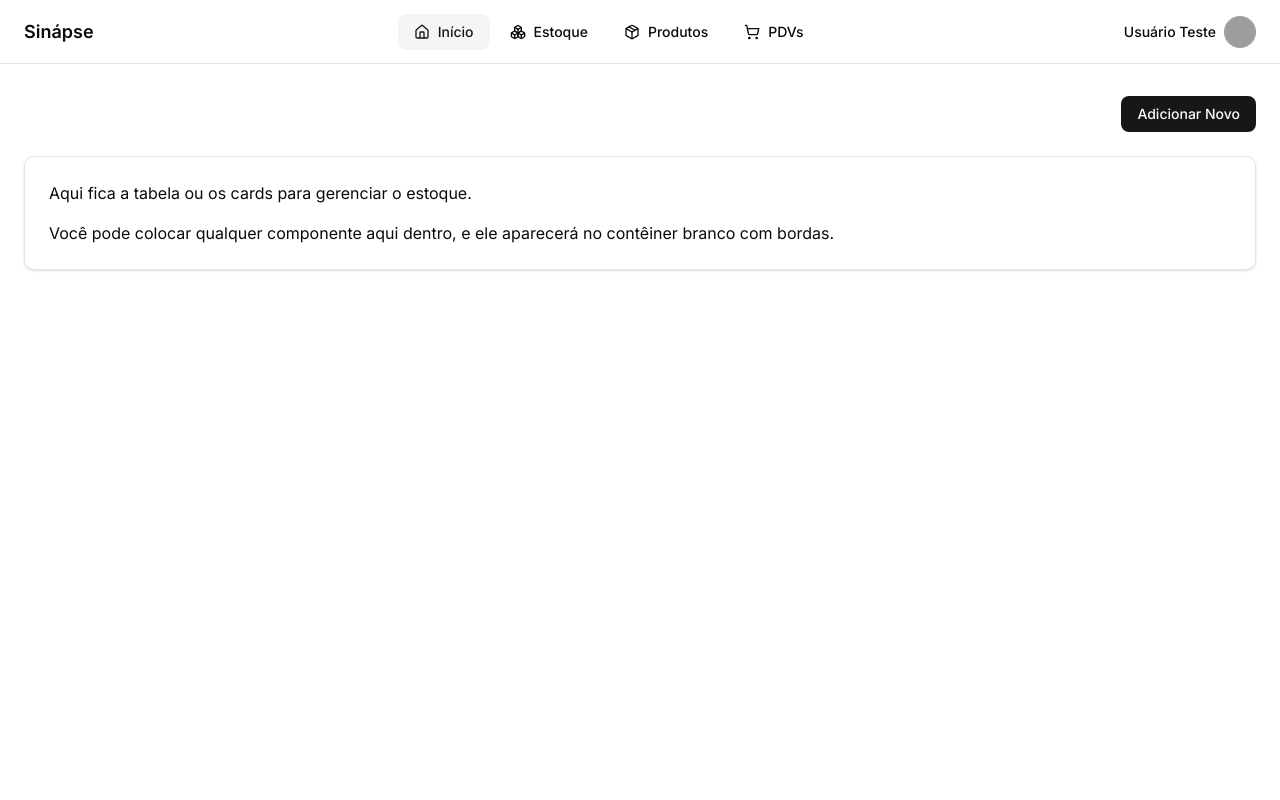
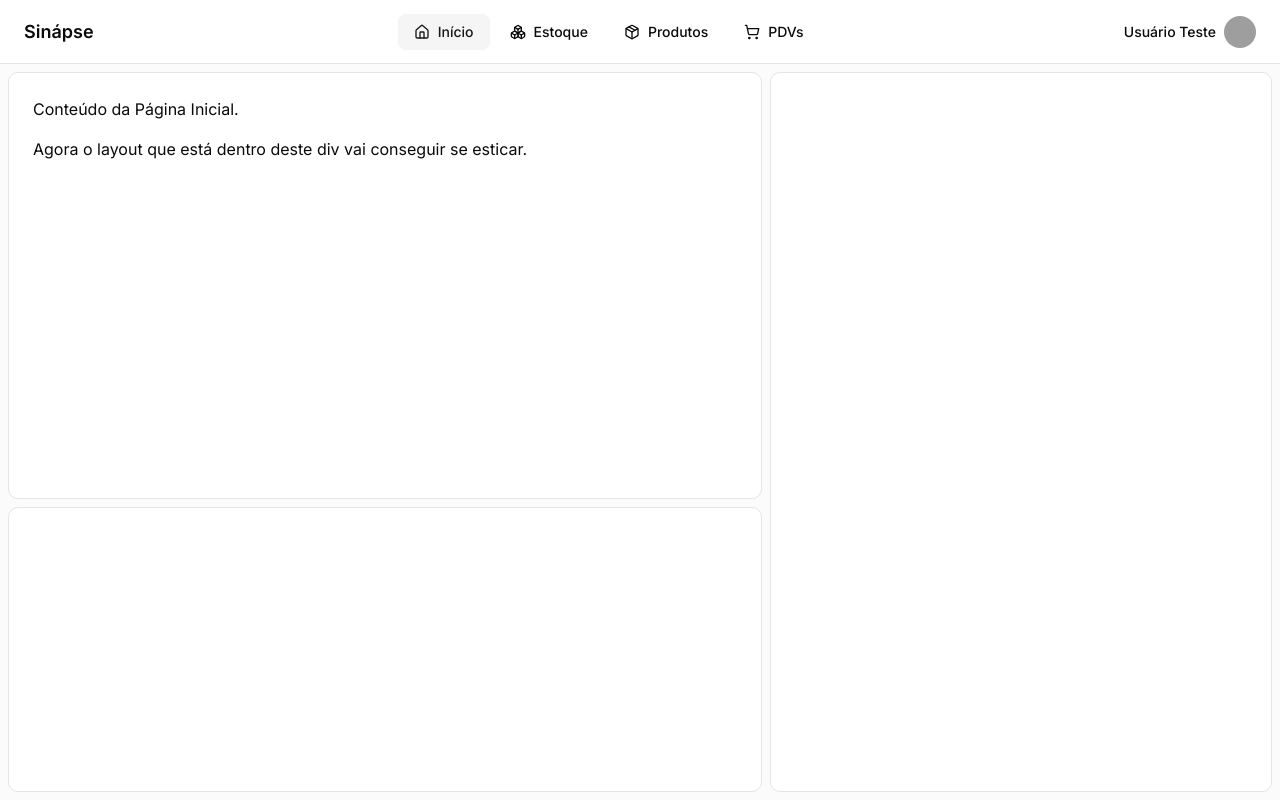
Before and after one commit to josielmaicon/Sinapse-ERP-1.1, a React (Vite) app in the folder interface/: page / in a window 1280 px wide. Built offline with nearby package versions, Linux system fonts and the light colour scheme; grey boxes are pictures that could not be loaded.

Commit message:
layouts ajustados, iniciado modelos de layout

```diff
--- a/interface/src/App.css
+++ b/interface/src/App.css
@@ -118,4 +118,7 @@
   body {
     @apply bg-background text-foreground;
   }
+  html, body, #root {
+    @apply h-full;
+  }
 }
--- a/interface/src/App.jsx
+++ b/interface/src/App.jsx
@@ -1,20 +1,15 @@
 import { Routes, Route } from "react-router-dom";
 import { TopBar } from "@/layouts/TopBar";
-import routes from "@/routes.jsx"; // Importe suas rotas
+import routes from "@/routes.jsx";
 
 function App() {
   return (
-    <div className="flex flex-col min-h-screen">
+    <div className="min-h-screen flex flex-col bg-muted/40">
       <TopBar />
-      <main className="flex-grow">
-        {/* O Roteador vai aqui! */}
+      <main className="flex-grow h-full flex">
         <Routes>
           {routes.map((route) => (
-            <Route
-              key={route.path}
-              path={route.path}
-              element={route.component}
-            />
+            <Route key={route.path} path={route.path} element={route.component} />
           ))}
         </Routes>
       </main>
--- a/interface/src/layouts/HomepageLayout.jsx
+++ b/interface/src/layouts/HomepageLayout.jsx
@@ -1,21 +1,24 @@
-import { Button } from "@/components/ui/button"; // Botão do shadcn
-
-// Este componente recebe um 'título' e 'children' (o conteúdo da página)
-export default function HomePageLayout({ title, children }) {
-  return (
-    <div className="container mx-auto px-4 py-6 md:px-6 md:py-8">
-      {/* Cabeçalho da Página */}
-      <div className="flex items-center justify-between mb-6">
-        <h1 className="text-2xl font-bold tracking-tight">{title}</h1>
-
-        {/* Exemplo de um botão de ação */}
-        <Button>Adicionar Novo</Button>
-      </div>
-
-      {/* Conteúdo da Página */}
-      <div className="bg-card p-6 rounded-lg border shadow-sm">
-        {children}
-      </div>
-    </div>
-  );
+export default function HomePageLayout({ title, children }) { // Mudei para export nomeado para consistência
+  return (
+    // 1. Adicione o padding (p-2) aqui.
+    // 2. h-full garante que ele pegue a altura do <main>.
+    <div className="flex-1 p-2 flex flex-col">
+      {/* flex-grow faz o grid ocupar o espaço restante DENTRO do padding */}
+      <div className="flex-grow grid grid-cols-[0.6fr_0.4fr] gap-2">
+        {/* Coluna da Esquerda */}
+        <div className="grid grid-rows-[0.6fr_0.4fr] gap-2">
+          <div className="bg-card p-6 rounded-lg border">
+            {children}
+          </div>
+          <div className="bg-card p-6 rounded-lg border">
+            {/* Bloco 2 */}
+          </div>
+        </div>
+        {/* Coluna da Direita */}
+        <div className="bg-card p-6 rounded-lg border">
+          {/* Bloco 3 */}
+        </div>
+      </div>
+    </div>
+  );
 }
--- a/interface/src/pages/HomePage.jsx
+++ b/interface/src/pages/HomePage.jsx
@@ -2,12 +2,10 @@ import HomePageLayout from "@/layouts/HomepageLayout"
 
 export default function HomePage() {
   return (
-    <HomePageLayout>
-      {/* Todo o conteúdo específico da página de estoque vai aqui dentro */}
-      <p>Aqui fica a tabela ou os cards para gerenciar o estoque.</p>
+    <HomePageLayout title="Página Inicial">
+      <p>Conteúdo da Página Inicial.</p>
       <p className="mt-4">
-        Você pode colocar qualquer componente aqui dentro, e ele aparecerá
-        no contêiner branco com bordas.
+        Agora o layout que está dentro deste div vai conseguir se esticar.
       </p>
     </HomePageLayout>
   );
```
